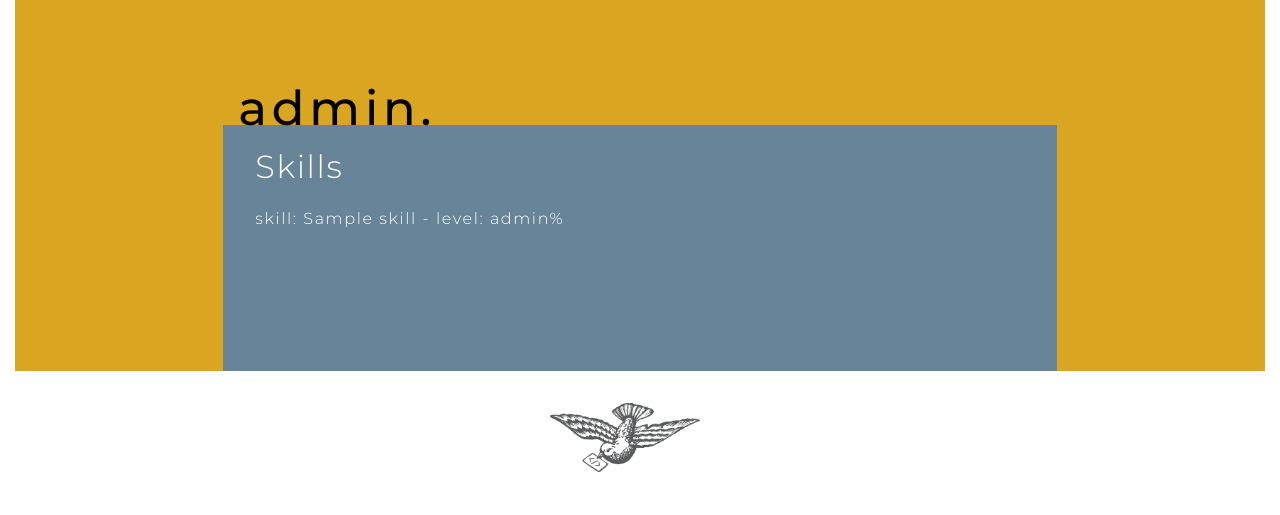
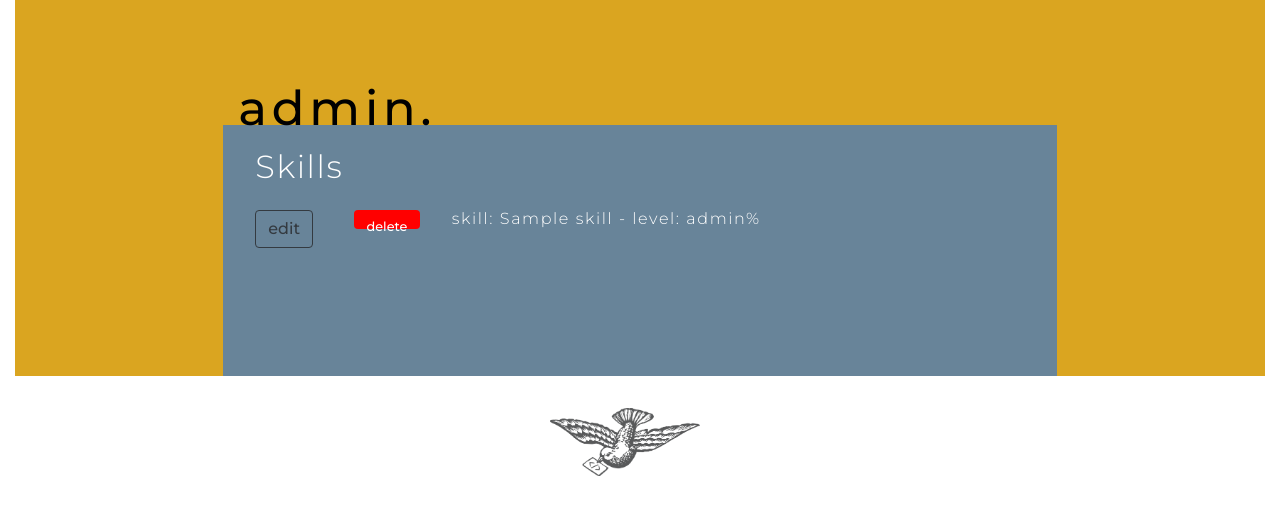
Before and after one commit to GarySimons/Gary_Simons, a Flask app: page /admin in a window 1280 px wide. Shown: the part 74-589 px from the top of the page. Run offline with Flask 2, Linux system fonts and the light colour scheme; a database or web service that is not in the repository returns one stand-in record (values such as "Sample title"); some libraries are stand-ins or nearby versions.

Commit message:
Added Edit and Delete buttons to Skills list on Admin page. Not wired up yet

```diff
--- a/static/css/style.css
+++ b/static/css/style.css
@@ -419,6 +419,13 @@ body {
     text-decoration: none;
 }
 
+.btn-outline-dark_delete {
+    font-size: 0.8rem;
+    height: 1.2rem;
+    background-color: red;
+    color: #fff;
+}
+
 /* Footer */
 
 #footer {
--- a/templates/admin.html
+++ b/templates/admin.html
@@ -7,12 +7,21 @@
     </div>
 
     <div class="row justify-content-center">
-        <div class="col-sm-12 col-md-8 adminbox">
-        <div class="row col-sm-12 col-md-12">
-                    <p class="adminsubhead">Skills</p>
-                </div>
+        <div class="row col-sm-12 col-md-8 adminbox">
+
+            <div class="row col-sm-12 col-md-12">
+                <p class="adminsubhead">Skills</p>
+            </div>
             {% for skills in skills %}
+            <div class="row col-sm-2 col-md-2">
+                <button type="button" class="btn btn-outline-dark">edit</button>
+            </div>
+            <div class="row col-sm-2 col-md-2">
+                <button type="button" class="btn btn-outline-dark_delete">delete</button>
+            </div>
+            <div class="row col-sm-6 col-md-8">
                 <p class="listtext">skill: {{skills.skill}} - level: {{skills.level}}%</p>
+            </div>
 
             {% endfor %}
 
```
Also changed, not shown: templates/addskill.html (+5 -3 lines).
